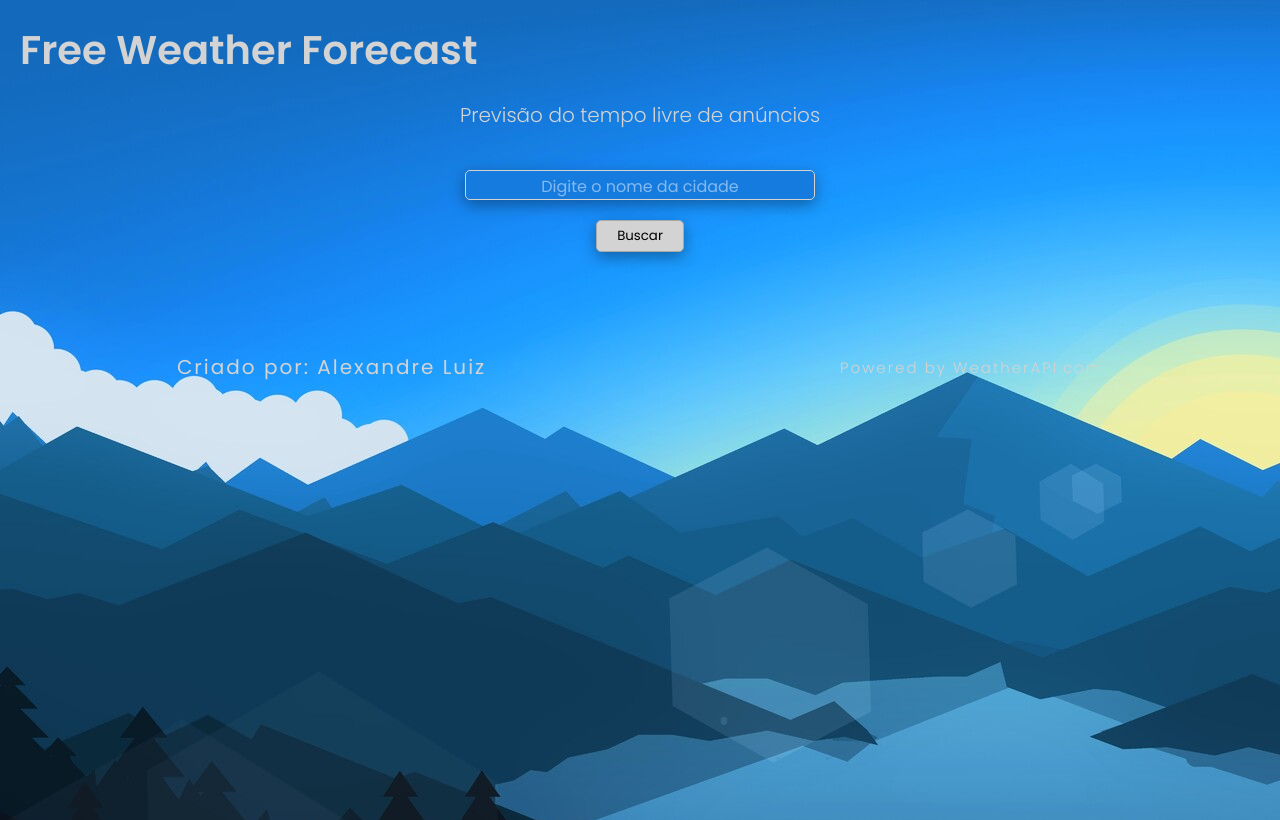
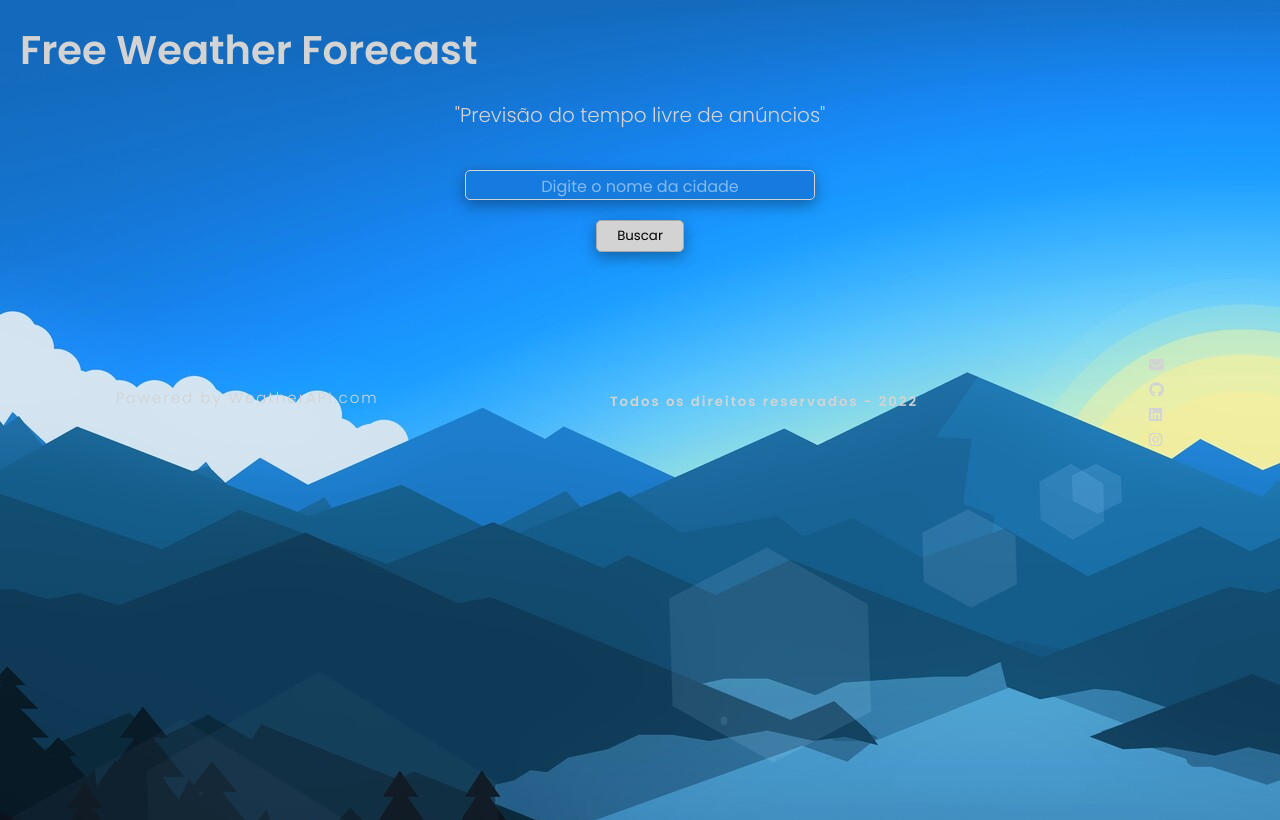
Before and after one commit to Alex-Lima84/weather-api-website, a plain HTML site: page index.html in a window 1280 px wide. Drawn offline with Linux system fonts and the light colour scheme.

Commit message:
structure modification

```diff
--- a/index.html
+++ b/index.html
@@ -4,38 +4,45 @@
     <meta charset="UTF-8">
     <meta http-equiv="X-UA-Compatible" content="IE=edge">
     <meta name="viewport" content="width=device-width, initial-scale=1.0">
+    <meta name="description" content="Previsão do tempo livre de anúncios">
+    <title>Free Weather Forecast</title>
     <link rel="stylesheet" href="./src/css/reset.css">
     <link rel="stylesheet" href="./src/css/style.css">
     <link rel="preconnect" href="https://fonts.googleapis.com">
     <link rel="preconnect" href="https://fonts.gstatic.com" crossorigin>
     <link href="https://fonts.googleapis.com/css2?family=Poppins:ital,wght@0,300;0,400;0,600;1,200&display=swap" rel="stylesheet">
-    <title>Free Weather Forecast</title>
-    <link rel="icon" type="image/x-icon" href="/src/images/favicon.png">
+    <link rel="icon" type="image/x-icon" href="./src/images/favicon.png">
+    <script src="https://cdnjs.cloudflare.com/ajax/libs/font-awesome/5.14.0/js/all.min.js"></script>
+
 </head>
 <body>
     <header>
         <h1 class="main-title">Free Weather Forecast</h1>
-        <p>Previsão do tempo livre de anúncios</p>
+        <p>"Previsão do tempo livre de anúncios"</p>
     </header>
+
     <div class="container">
         <input placeholder="Digite o nome da cidade" type="text" class="input-search">
         <button class="search-button">Buscar</button>
     </div>
 
-    <section class="weather-section">
+    <section class="weather-section"></section>
 
-    </section>
     <section class="forecast-section">
         <h2 class="forecast-title"></h2>
-        <ul class="forecast-list">
-
-        </ul>
+        <ul class="forecast-list"></ul>
     </section>
 
-    <div class="powered">
-        <a href="https://www.linkedin.com/in/alexandre-luiz-cerutti-lima-675b3737" target="_blank" class="created-by">Criado por: Alexandre Luiz</a>
+    <footer class="powered">
         <a href="https://www.weatherapi.com/" title="Free Weather API" target="_blank">Powered by WeatherAPI.com</a>
-    </div>
+        <h5>Todos os direitos reservados - 2022</h5>
+        <ul class="contact-list">
+            <li><a href="mailto: alexandre.cerutti@live.com"><i class="fas fa-envelope"></i></a></li>
+            <li><a href="https://github.com/Alex-Lima84" target="_blank"><i class="fab fa-github"></i></a></li>
+            <li><a href="https://www.linkedin.com/in/alexandre-luiz-cerutti-lima-675b3737" target="_blank"><i class="fab fa-linkedin"></i></a></li>
+            <li><a href="https://www.instagram.com/alexandreluizcl/" target="_blank"><i class="fab fa-instagram"></i></a></li>
+        </ul>
+    </footer>
 
     <script type="module" src="./src/scripts/index.js"></script>
 </body>
```
